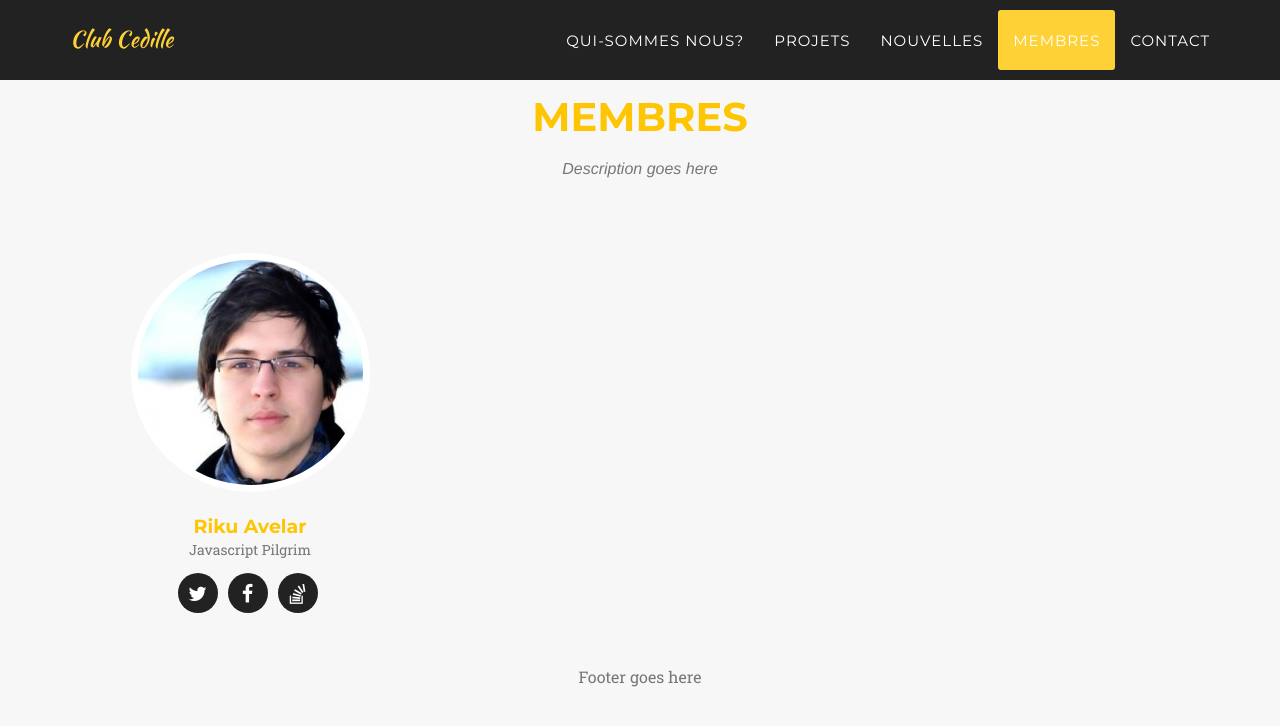
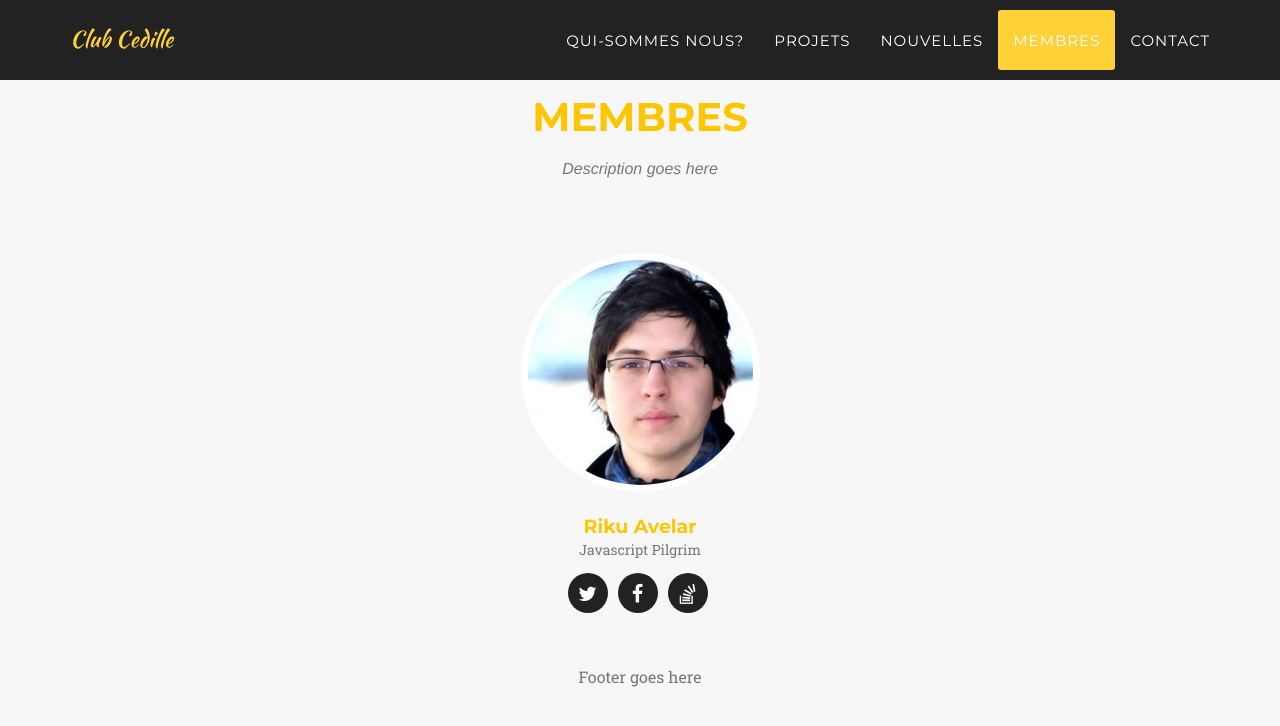
Before and after one commit to ClubCedille/clubcedille.github.io, a Jekyll site: the page built from index.html, in a window 1280 px wide and 900 px high, scrolled down 3765 px. Shown: the top 726 px of the window. Built offline with Jekyll 4.4.1, drawn with Linux system fonts in a browser that asks for light colours; some web fonts are replaced.

Commit message:
Center Members below 3

```diff
--- a/_includes/members.html
+++ b/_includes/members.html
@@ -9,7 +9,7 @@
             </div>
             <div class="row">
                 {% for member in site.data.members.people %}
-                <div class="col-sm-4">
+                <div class="{% if forloop.length < 3 %}col-sm-{{12 | divided_by: forloop.length}} {% else %}col-sm-4{% endif %}">
                     <div class="team-member">
                         <img src="{{site.baseurl}}/img/team/{{ member.pic }}.jpg" class="img-responsive img-circle" alt="">
                         <h4>{{ member.name }}</h4>
```
